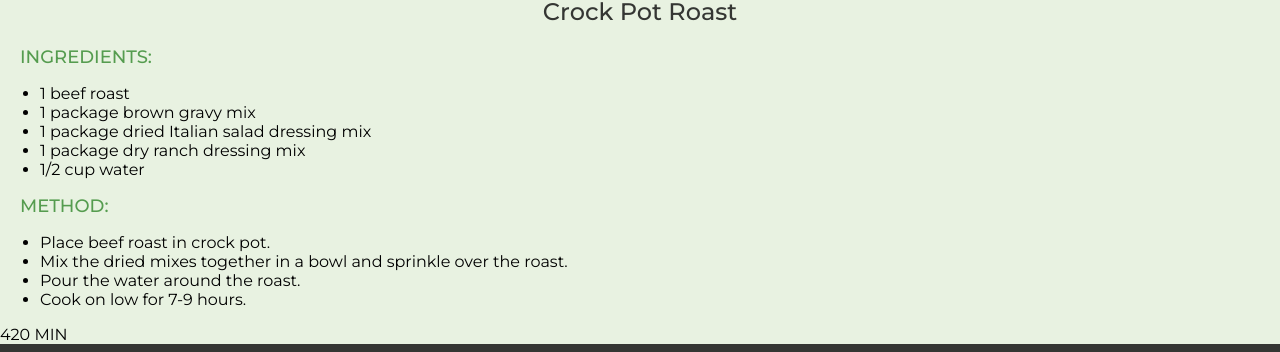
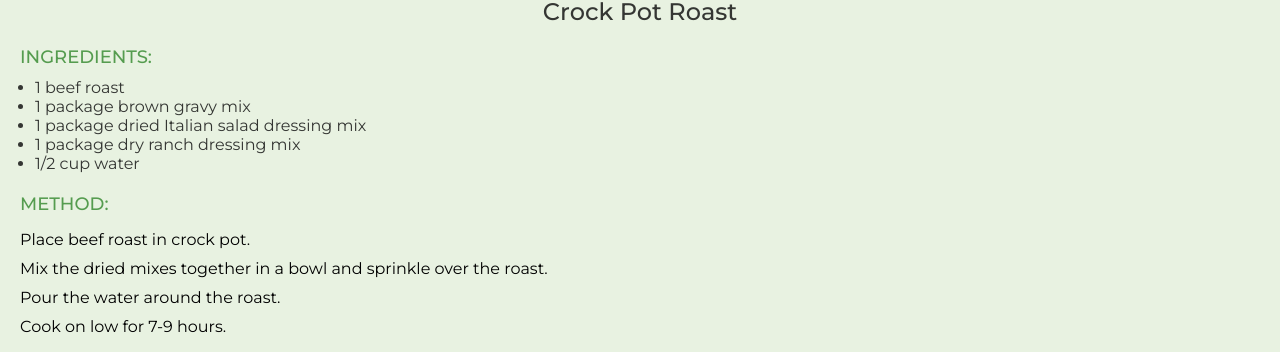
Before and after one commit to mitjasha/avocado, a React (Create React App) app: page / in a window 1280 px wide. Shown: the part 573-925 px from the top of the page. Built offline with nearby package versions, Linux system fonts and the light colour scheme.

Commit message:
feat: add scss styles for classes step and ingridients

```diff
--- a/src/pages/RecipeScreen/RecipeScreen.scss
+++ b/src/pages/RecipeScreen/RecipeScreen.scss
@@ -77,3 +77,26 @@
         color: $dark-green;
     }
 }
+
+.ingredients {
+    list-style-type: disc;
+    font-weight: 400;
+    font-size: 16px;
+    color: $dark-color;
+    padding: 0px;
+    margin: 10px 35px 20px;
+
+    &__li {
+        padding: 0px;
+    }
+}
+
+.steps {
+    list-style-type: none;
+    margin: 10px 20px;
+    padding: 0;
+
+    &__li {
+        padding: 5px 0px;
+    }
+}
--- a/src/pages/RecipeScreen/RecipeScreen.tsx
+++ b/src/pages/RecipeScreen/RecipeScreen.tsx
@@ -34,17 +34,17 @@ const RecipeScreen: React.FC = () => {
       <div className="recipe__cook">
         <h2 className="recipe__cook__h2">{recipes[0].name}</h2>
         <span className="recipe__cook__span">INGREDIENTS:</span>
-        <ul>
+        <ul className="ingredients">
           {recipes[0].ingredients.map((item) => (
-            <li>
+            <li className="ingredients__li">
               {item.quantity} {item.name}
             </li>
           ))}
         </ul>
         <span className="recipe__cook__span">METHOD:</span>
-        <ul>
+        <ul className="steps">
           {recipes[0].steps.map((item) => (
-            <li>{item}</li>
+            <li className="steps__li">{item}</li>
           ))}
         </ul>
       </div>
```
